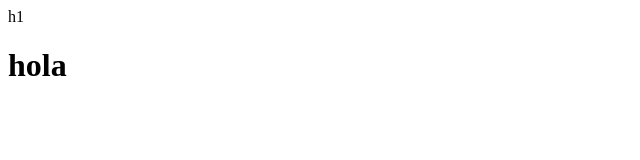
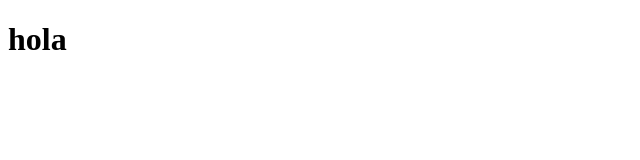
Before and after one commit to jgmunoz1988/Proyecto_frontend, a plain HTML site: page index.html in a window 1280 px wide. Shown: the whole page, without its empty margins (0-640 px from the left). Drawn offline with Linux system fonts and the light colour scheme.

Commit message:
second commit

```diff
--- a/index.html
+++ b/index.html
@@ -7,7 +7,6 @@
     <title>Document</title>
 </head>
 <body>
-    h1
     <h1>hola</h1>
 </body>
 </html>
```
